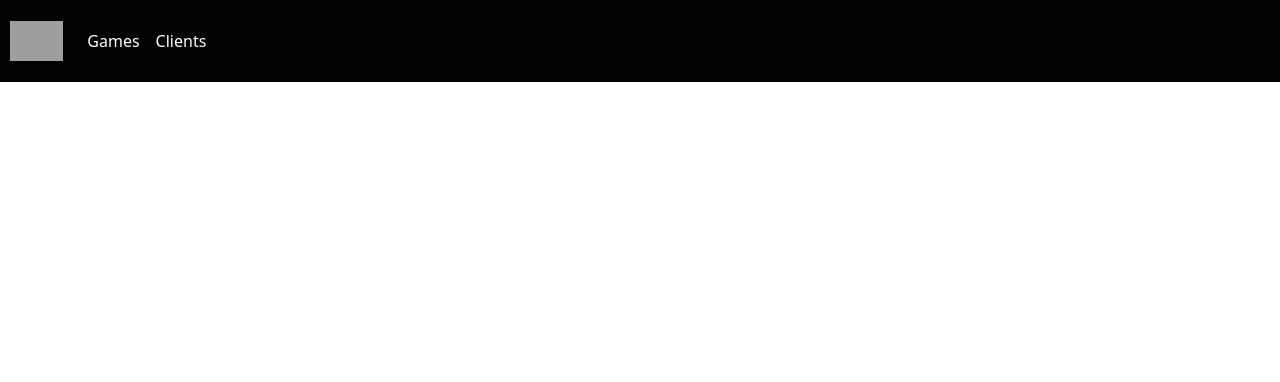
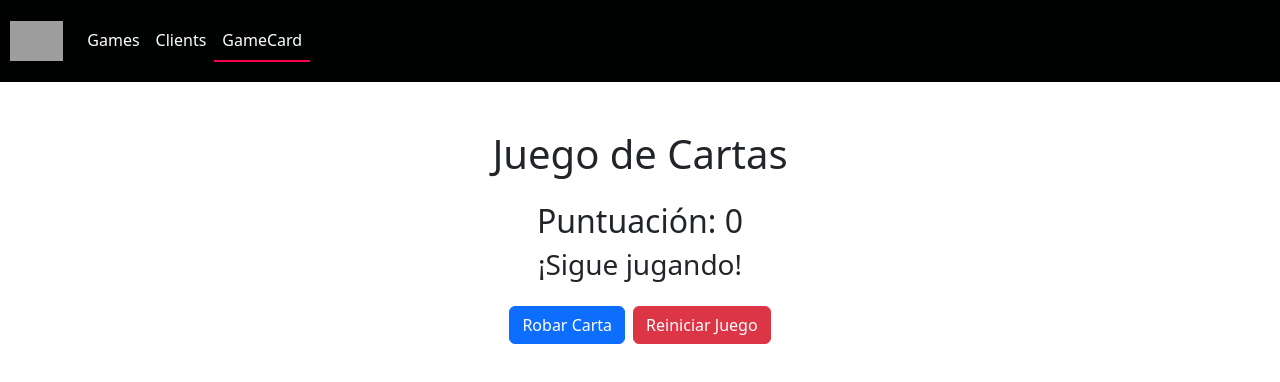
Before and after one commit to merinooooooooo/Vercel-Render, a React (Vite) app in the folder frontend/: page /gameCard in a window 1280 px wide. Before the commit this address had no page. Shown: the top 382 px of the page. Built offline with nearby package versions, Linux system fonts and the light colour scheme; grey boxes are pictures that could not be loaded.

Commit message:
Implementacion de juego innecesario

```diff
--- a/frontend/src/App.jsx
+++ b/frontend/src/App.jsx
@@ -3,6 +3,7 @@ import Nav from "./components/Nav/Nav"
 /*import './App.css'*/
 import Games from "./pages/games/games"
 import Clients from './pages/clients/clients';
+import CardGame from './pages/gameCard/gameCard';
 
 
 function App() {
@@ -18,6 +19,9 @@ function App() {
           <Routes>
            <Route path="/clients" element={<Clients />} />
           </Routes>
+          <Routes>
+           <Route path="/gameCard" element={<CardGame />} />
+          </Routes>
         </Router>
 
   )
--- a/frontend/src/components/Nav/Nav.jsx
+++ b/frontend/src/components/Nav/Nav.jsx
@@ -25,6 +25,9 @@ function Nav() {
                         <li className="nav-item">
                             <NavLink className="nav-link itemnav" to="/clients" activeClassName="active">Clients</NavLink>
                         </li>
+                        <li className="nav-item">
+                            <NavLink className="nav-link itemnav" to="/gameCard" activeClassName="active">GameCard</NavLink>
+                        </li>
                     </ul>
                 </div>
             </div>
--- /dev/null
+++ b/frontend/src/pages/gameCard/gameCard.jsx
@@ -0,0 +1,84 @@
+import React, { useState } from "react";
+
+// Baraja de cartas
+const deck = [
+  { suit: "♠", value: "A", points: 11 },
+  { suit: "♠", value: "2", points: 2 },
+  { suit: "♠", value: "3", points: 3 },
+  { suit: "♠", value: "4", points: 4 },
+  { suit: "♠", value: "5", points: 5 },
+  { suit: "♠", value: "6", points: 6 },
+  { suit: "♠", value: "7", points: 7 },
+  { suit: "♠", value: "8", points: 8 },
+  { suit: "♠", value: "9", points: 9 },
+  { suit: "♠", value: "10", points: 10 },
+  { suit: "♠", value: "J", points: 10 },
+  { suit: "♠", value: "Q", points: 10 },
+  { suit: "♠", value: "K", points: 10 },
+  // Repite para ♣, ♥, ♦ (puedes agregar más si deseas una baraja completa)
+];
+
+const drawRandomCard = () => {
+  const randomIndex = Math.floor(Math.random() * deck.length);
+  return deck[randomIndex];
+};
+
+const CardGame = () => {
+  const [playerCards, setPlayerCards] = useState([]);
+  const [playerScore, setPlayerScore] = useState(0);
+  const [gameOver, setGameOver] = useState(false);
+
+  const drawCard = () => {
+    if (gameOver) return;
+
+    const newCard = drawRandomCard();
+    const newScore = playerScore + newCard.points;
+
+    setPlayerCards((prev) => [...prev, newCard]);
+    setPlayerScore(newScore);
+
+    if (newScore > 21) {
+      setGameOver(true);
+    }
+  };
+
+  const resetGame = () => {
+    setPlayerCards([]);
+    setPlayerScore(0);
+    setGameOver(false);
+  };
+
+  return (
+    <div className="container my-5 text-center">
+      <h1>Juego de Cartas</h1>
+
+      <div className="my-4">
+        <h2>Puntuación: {playerScore}</h2>
+        <h3>{gameOver ? "¡Perdiste! Tu puntuación excedió 21." : "¡Sigue jugando!"}</h3>
+      </div>
+
+      <div className="my-4">
+        {playerCards.map((card, index) => (
+          <span key={index} className="badge bg-secondary mx-1">
+            {card.value} {card.suit}
+          </span>
+        ))}
+      </div>
+
+      <div className="my-4">
+        <button
+          className="btn btn-primary me-2"
+          onClick={drawCard}
+          disabled={gameOver}
+        >
+          Robar Carta
+        </button>
+        <button className="btn btn-danger" onClick={resetGame}>
+          Reiniciar Juego
+        </button>
+      </div>
+    </div>
+  );
+};
+
+export default CardGame;
```
